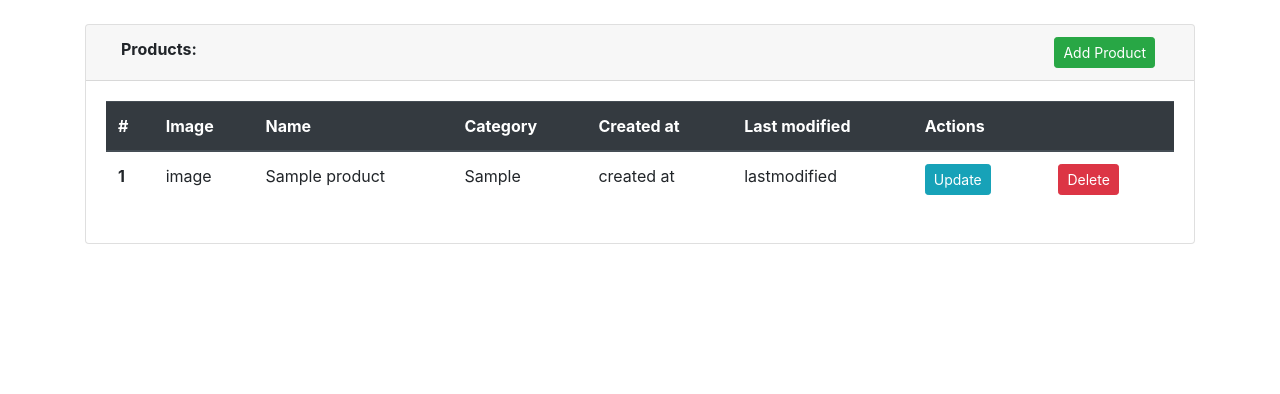
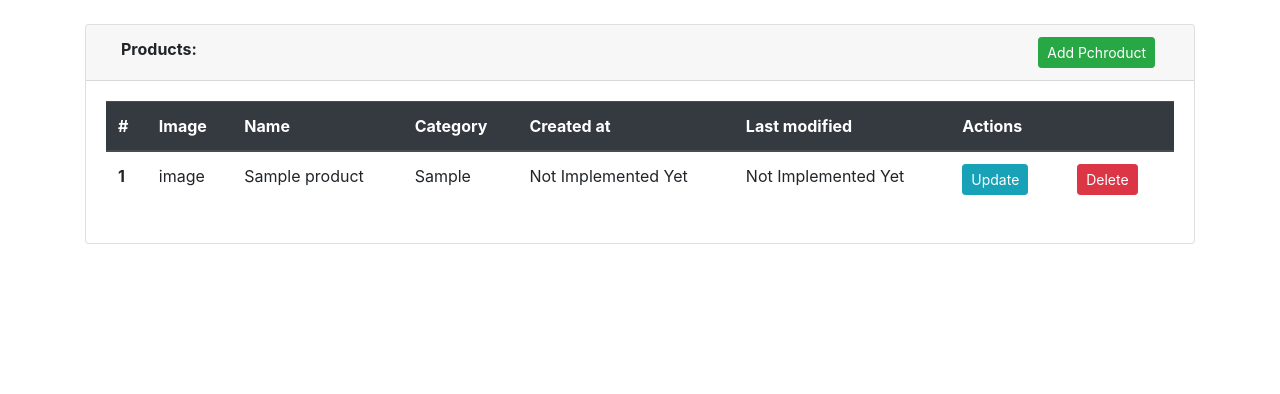
Before and after one commit to e-boudhina/selling_electronics, a CodeIgniter app: page /selling_electronics/products in a window 1280 px wide. Shown: the part 56-450 px from the top of the page. Run offline with CodeIgniter, Linux system fonts and the light colour scheme; the visitor is signed in with stand-in values (Sample User, id 1); tables that the repository leaves empty or names only in its code hold one stand-in row (values such as "Sample post"); some libraries are stand-ins or nearby versions.

Commit message:
products index modification

```diff
--- a/application/views/products/index.php
+++ b/application/views/products/index.php
@@ -9,7 +9,7 @@
 
 		<div class="col">
 			<b>Products:</b>
-			<a class="btn btn-success  mr-1  btn-sm  float-right" href="<?php echo site_url('products/create');?>">Add Product</i></a>
+			<a class="btn btn-success  mr-1  btn-sm  float-right" href="<?php echo site_url('products/create');?>">Add Pchroduct</i></a>
 		</div>
 	</div>
 	<div class="card-body">
@@ -40,9 +40,10 @@
 				<td><?php echo $product['title']; ?></td>
 				<td><?php echo $product['category']; ?></td>
 				<td>
-					created at
-				</td><td>
-					lastmodified
+					Not Implemented Yet
+				</td>
+				<td>
+					Not Implemented Yet
 				</td>
 				<td>
 					<div class="row">
```
